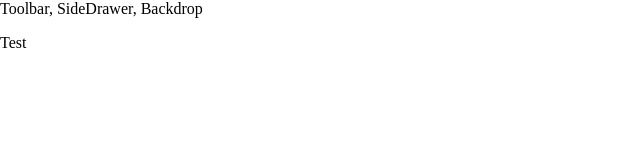
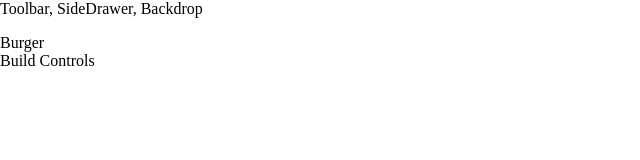
Before and after one commit to aladiha/React-Burger-Builder, a React (Create React App) app: page / in a window 1280 px wide. Shown: the top 160 px of the page, without its empty margins (0-640 px from the left). Built offline with nearby package versions, Linux system fonts and the light colour scheme.

Commit message:
burger builder container

```diff
--- a/src/App.js
+++ b/src/App.js
@@ -1,5 +1,6 @@
 import React, { Component } from 'react';
 import Layout from './components/Layout/Layout'
+import BurgerBuilder from './containers/BurgerBuilder/BurgerBuilder'
 
 class App extends Component{
 
@@ -8,7 +9,7 @@
   return (
     <div>
       <Layout>
-        <p>Test</p>
+        <BurgerBuilder />
       </Layout>
     </div>
   );
--- a/src/components/Layout/Layout.js
+++ b/src/components/Layout/Layout.js
@@ -1,5 +1,6 @@
 import React from 'react';
 import Aux from '../../hoc/Auxi';
+import classes from './Layout.module.css';
 
 
 const Layout = (props) => {
@@ -8,7 +9,7 @@
         <div>
             Toolbar, SideDrawer, Backdrop
         </div>
-        <main>
+        <main className={classes.Content}>
             {props.children}
         </main>
         </Aux>
--- /dev/null
+++ b/src/components/Layout/Layout.module.css
@@ -0,0 +1,3 @@
+.Content {
+    margin-top: 16px;
+}
--- /dev/null
+++ b/src/containers/BurgerBuilder/BurgerBuilder.js
@@ -0,0 +1,30 @@
+import React, { Component } from 'react';
+import Aux from '../../hoc/Auxi'
+
+class BurgerBuilder extends Component{
+
+state = {
+    ingrediants: [
+        {tomatos: true,
+        cucambers: true,
+        cheese: true,
+        bacon: true}
+    ],
+    totalCost: 0,
+    purchased: false
+};
+
+render(){
+
+    return(
+        <Aux>
+            <div>Burger</div>
+            <div>Build Controls</div>
+        </Aux>
+    );
+}
+
+
+};
+
+export default BurgerBuilder;
```
